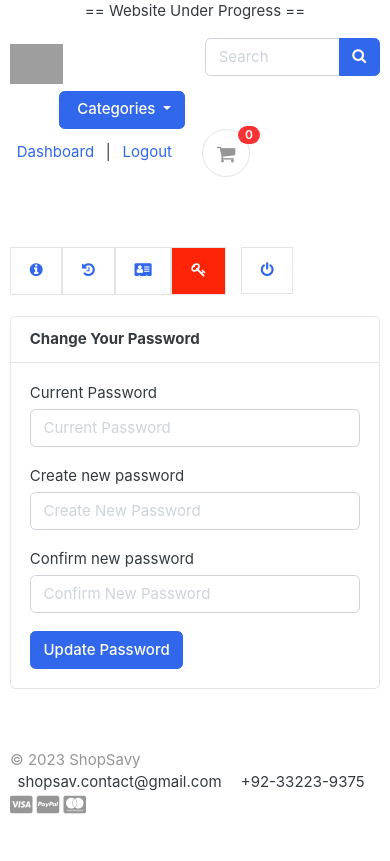
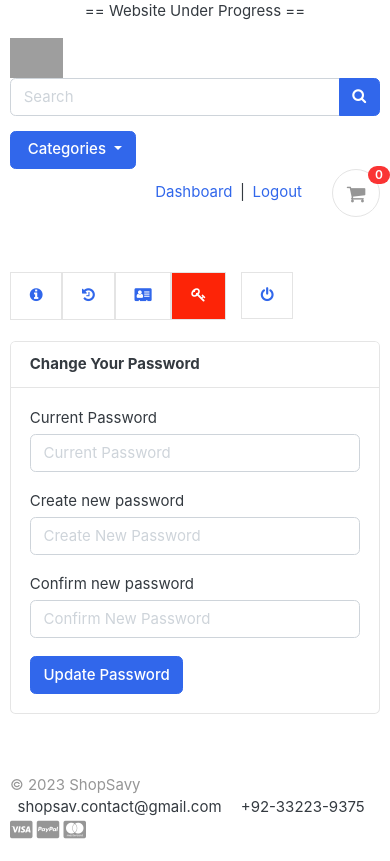
Before and after one commit to Umer-Ishtiaq-4/ecommerce-app, a Django app: page /accounts/change_password/ in a window 390 px wide. Before the commit the page ends 814 px from the top, so only its background shows below. Run offline with Django 3.2, Linux system fonts and the light colour scheme; the visitor is signed in with stand-in values (Sample User, id 1); data that the repository does not hold is empty; some libraries are stand-ins or nearby versions; some web fonts are replaced; grey boxes are pictures that could not be loaded.

Commit message:
Finalized Draft #02

```diff
--- a/greatkart/static/css/ui.css
+++ b/greatkart/static/css/ui.css
@@ -227,7 +227,7 @@ article:after,
 }
 
 /* -------------------- small grid gutter --------------------- */
-.row-sm {
+/* .row-sm {
   margin-right: -7px;
   margin-left: -7px;
   display: flex;
@@ -237,7 +237,7 @@ article:after,
 .row-sm > [class^=col] {
   padding-left: 7px;
   padding-right: 7px;
-}
+} */
 
 .bg {
   background-color: #f8f9fa;
--- a/templates/base.html
+++ b/templates/base.html
@@ -8,8 +8,10 @@
   <meta http-equiv="cache-control" content="max-age=604800" />
   <meta name="viewport" content="width=device-width, initial-scale=1, shrink-to-fit=no">
 
-  <title>ShopSavy - Biggest Online Shopping Platform</title>
-
+  <title>ShopSavy - Online Shopping Platform</title>
+  <!-- Temp -->
+  <!-- <link href="{% static 'css/temp-bootstrap.css' %}" rel="stylesheet" type="text/css" /> -->
+  <!-- end tem -->
   <link href="{% static 'images/favicon-main-nbg.png' %}" rel="shortcut icon" type="image/x-icon">
 
   <!-- jQuery -->
@@ -35,6 +37,18 @@
   <script src="https://ajax.googleapis.com/ajax/libs/jquery/3.5.1/jquery.min.js"></script>
   <script src="{% static 'js/jquery-3.3.1.min.js' %}" type="text/javascript"></script>
 
+  <!-- Global Style -->
+  <style>
+    ::selection {
+      background-color: #FD2407; /* New background color for selection */
+      color: white; /* New text color for selection */
+    }
+
+    ::-moz-selection {
+      background-color: #FD2407; /* For Firefox (Mozilla) */
+      color: white; /* For Firefox (Mozilla) */
+    }
+  </style>
 
   <!-- PayPal Script -->
   <script
--- a/templates/includes/navbar.html
+++ b/templates/includes/navbar.html
@@ -1,76 +1,86 @@
 {% load static %}
+<style>
+  @media (max-width: 992px) {
+    .unique-flex {
+      display: flex !important;
+      flex-direction: row !important;
+      justify-content: space-between !important;
+      align-items: center !important;
+      flex-wrap: nowrap !important;
+    }
+    .logo{
+      max-width: 200px;
+    }
+  }
 
+</style>
 
 
 <div class="d-flex justify-content-center align-items-center announcement-banner">== Website Under Progress == </div>
 <header class="section-header">
-
-
   <section class="header-main">
     <div class="container custom_container">
       <div class="row align-items-center">
-        <div class="col-lg-4 col-md-3 col-6">
+        <!-- Brand Logo -->
+        <div class="col-lg-4 col-md-3">
           <a href="{% url 'home' %}" class="brand-wraper">
             <img class="logo" src="{% static './images/shop-logo.png' %}">
-          </a> <!-- brand-wrap.// -->
+          </a>
         </div>
-        <div class="col-lg  col-md-6 col-sm-12 col">
+        <!-- Search Input -->
+        <div class="col-lg-4 col-md-3">
           <form action="{% url 'search' %}" class="search" method='GET'>
-            <div class="input-group w-100">
-              <input type="text" class="form-control search-input" style="width:60%;" placeholder="Search"
-                name="keyword" required>
-
+            <div class="input-group">
+              <input type="text" class="form-control search-input" placeholder="Search" name="keyword" required>
               <div class="input-group-append">
                 <button class="btn btn-primary black-bg" type="submit">
                   <i class="fa fa-search"></i>
                 </button>
               </div>
             </div>
-          </form> <!-- search-wrap .end// -->
-        </div> <!-- col.// -->
-        <div class="col-lg col-sm col-md col-6 flex-grow-0 ">
-          <div class="category-wrap dropdown d-inline-block float-right">
+          </form>
+        </div>
+        <!-- Categories Button -->
+        <div class="col-lg-2 col-md-2 col-sm-6 col-xs-6">
+          <div class="category-wrap dropdown d-inline-block">
             <button type="button" class="btn btn-primary dropdown-toggle new-btn-color" data-toggle="dropdown">
               <i class="fa"></i> Categories
             </button>
-            <div class="dropdown-menu mt-1">
+            <div class="dropdown-menu mt-4">
               <a class="dropdown-item" href="{% url 'store' %}">All Products </a>
               {% for category in links %}
               <a class="dropdown-item" href="{{ category.get_url }}">{{ category.category_name }} </a>
               {% endfor %}
             </div>
-          </div> <!-- category-wrap.// -->
-        </div> <!-- col.// -->
-        <!-- <a href="{% url 'store' %}" class="btn btn-outline-primary">Store</a> -->
-
-        <div class="col-lg-3 col-sm-6 col-8 order-2 order-lg-3">
-          <div class="d-flex justify-content-end mb-3 mb-lg-0">
+          </div>
+        </div>
+        <!-- Login and Cart -->
+        <div class="col-lg-2 col-md-3 col-sm-6 col-xs-6">
+          <div class="d-flex justify-content-end">
             {% if user.id is None %}
             <div class="d-flex align-items-center">
-              <a class="cust_anchor mr-2" href="{% url 'login' %}">Sign in</a> <span class="dark-transp"> | </span>
+              <a class="cust_anchor mr-2" href="{% url 'login' %}">Sign in</a>
+              <span class="dark-transp"> | </span>
               <a class="cust_anchor ml-2" href="{% url 'register' %}"> Register</a>
             </div>
-
             {% else %}
             <div class="d-flex align-items-center">
-              <div>
-                <a class="cust_anchor mr-2" href="{% url 'dashboard' %}">Dashboard</a> <span class="dark-transp"> |
-                </span>
-                <a class="cust_anchor ml-2" href=" {% url 'logout' %}"> Logout</a>
-              </div>
+              <a class="cust_anchor mr-2" href="{% url 'dashboard' %}">Dashboard</a>
+              <span class="dark-transp mr-2"> | </span>
+              <a class a="cust_anchor" href="{% url 'logout' %}"> Logout</a>
             </div>
             {% endif %}
             <a href="{% url 'cart' %}" class="widget-header pl-3 ml-3 cart_anchor">
               <div class="icon icon-sm rounded-circle border"><i class="fa fa-shopping-cart icon cart_anchor"></i></div>
               <span class="badge badge-pill badge-danger notify">{{cart_count}}</span>
             </a>
+          </div>
+        </div>
+      </div>
+    </div>
+  </section>
 
-          </div> <!-- widgets-wrap.// -->
 
-        </div> <!-- col.// -->
-      </div> <!-- row.// -->
-    </div> <!-- container.// -->
-  </section> <!-- header-main .// -->
 
 
 
```
Also changed, not shown: templates/accounts/order_detail.html (+6 -1 lines), templates/home.html (+8 -0 lines), templates/store/product_detail.html (+15 -2 lines).
